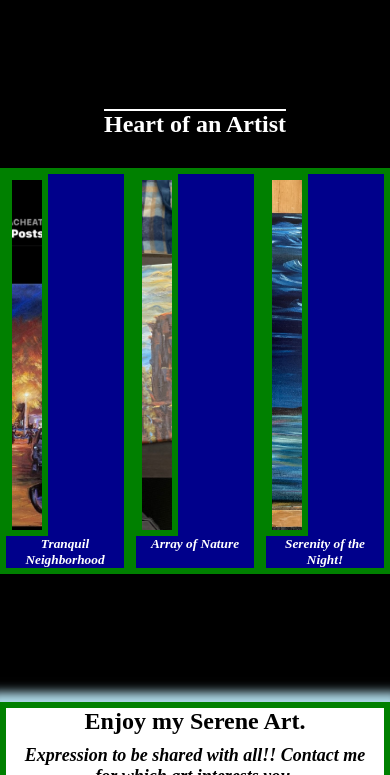
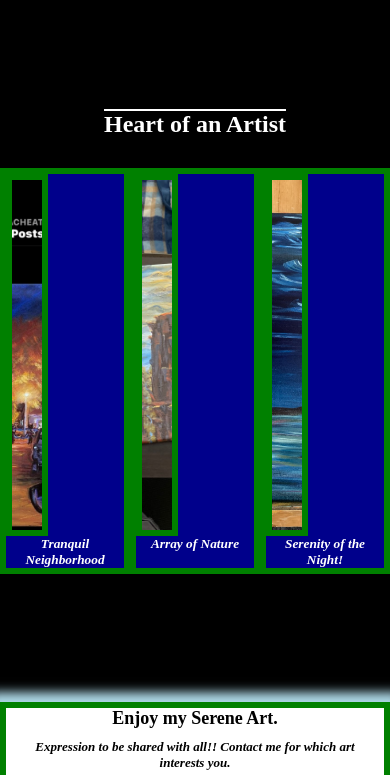
Before and after one commit to knixx56/AlexWeb, a plain HTML site: page index.html in a window 390 px wide. Shown: the part 849-1624 px from the top of the page. Drawn offline with Linux system fonts and the light colour scheme.

Commit message:
Update styles.css

```diff
--- a/styles.css
+++ b/styles.css
@@ -27,10 +27,10 @@ html, body {
      .introducingart > .gallery > .border > p{
         font-size: smaller;
     }
-      .contact-section > contact-section-header > h2{
+      .contact-section > .contact-section-header > h2{
         font-size: 18px;
     }
-    .contact-section > contact-section-header >p{
+    .contact-section > .contact-section-header >p{
         font-size: small;
     }
     .contact-section > .contact-links > a{
```
